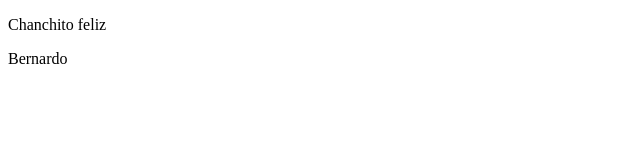
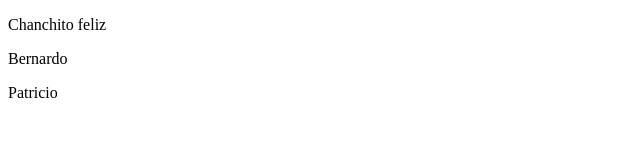
Before and after one commit to juanjmolina76/Git_tutorial_NicolasSchurmann, a plain HTML site: page index2.html in a window 1280 px wide. Shown: the full height of the page, 0-640 px from the left. Drawn offline with Linux system fonts and the light colour scheme.

Commit message:
agregue renglon y Patricio a index2

```diff
--- a/index2.html
+++ b/index2.html
@@ -8,7 +8,9 @@
 
 
     <p>Chanchito feliz</p>
+
     <p>Bernardo</p>
+    <p>Patricio</p>
 </body>
 
 
```
